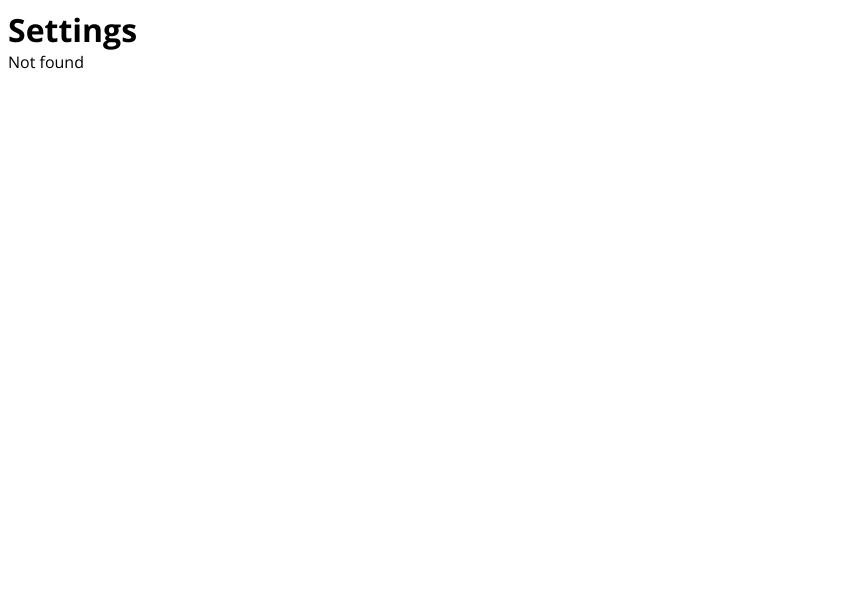
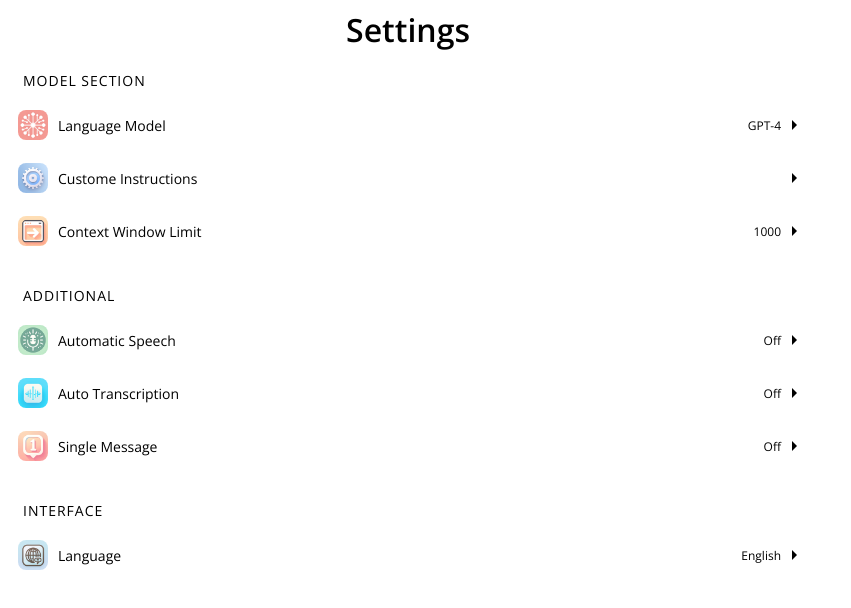
Before and after one commit to Zaza2215/WebAppCourse, a React (Vite) app in the folder front/: page / in a window 1280 px wide. Before the commit this address had no page. Shown: the top 608 px of the page, without its empty margins (0-851 px from the left). Built offline with nearby package versions, Linux system fonts and the light colour scheme.

Commit message:
Add Setting page

```diff
--- a/front/src/App.scss
+++ b/front/src/App.scss
@@ -39,3 +39,11 @@ a {
 img {
   opacity: 0.8;
 }
+
+.uppercase {
+  text-transform: uppercase;
+}
+
+.letter-spacing {
+  letter-spacing: 1px;
+}
--- a/front/src/App.tsx
+++ b/front/src/App.tsx
@@ -1,7 +1,7 @@
 import "./App.scss"
 import {BrowserRouter, Routes, Route} from "react-router-dom"
 import NotFound from "./pages/NotFound.tsx"
-import Settings from "./pages/Settings.tsx"
+import Settings from "./pages/Settings/Settings.tsx"
 
 function App() {
     return (
--- /dev/null
+++ b/front/src/components/Icons/Icons.scss
@@ -0,0 +1,6 @@
+@import "../../assets/styles/variables.scss";
+
+
+svg {
+  stroke: $tg-theme-accent;
+}
--- /dev/null
+++ b/front/src/components/Icons/Icons.tsx
@@ -0,0 +1,20 @@
+import "./Icons.scss"
+
+function ArrowIcon() {
+    return (
+        <svg
+            width="7"
+            height="12"
+            viewBox="0 0 7 12"
+            xmlns="http://www.w3.org/2000/svg">
+            <path
+                d="M1 1L6 6L1 11"
+                strokeWidth="2"
+                strokeLinecap="round"
+                strokeLinejoin="round"></path>
+        </svg>
+
+    )
+}
+
+export default ArrowIcon
--- /dev/null
+++ b/front/src/components/Settings/SettingCard.scss
@@ -0,0 +1,41 @@
+@import "../../assets/styles/variables.scss";
+
+.card {
+  display: grid;
+  background: $tg-theme-secondary-bg;
+  padding: 10px;
+  border-radius: 8px;
+
+  &__left {
+    display: flex;
+    justify-content: start;
+    align-items: center;
+    gap: 10px;
+    grid-row: 1;
+  }
+
+  &__icon {
+    border-radius: 8px;
+    width: 30px;
+    height: 30px;
+  }
+
+  &__title {
+    font-size: 14px;
+    color: $tg-theme-text;
+    text-transform: capitalize;
+  }
+
+  &__right {
+    display: flex;
+    justify-content: end;
+    align-items: center;
+    gap: 10px;
+    grid-row: 1;
+  }
+
+  &__value {
+    font-size: 12px;
+    color: $tg-theme-hint;
+  }
+}
--- /dev/null
+++ b/front/src/components/Settings/SettingCard.tsx
@@ -0,0 +1,46 @@
+import {Link} from "react-router-dom"
+import "./SettingCard.scss"
+import ArrowIcon from "../Icons/Icons.tsx"
+
+
+type SettingCardProps = {
+    title: string,
+    value?: string | number,
+    icon?: string,
+    to: string
+}
+
+
+function SettingCard({title, value, icon, to}: SettingCardProps) {
+    return (
+        <>
+            <Link to={to}>
+                <div className="card">
+                    <div className="card__left">
+                        <div className="card__icon">
+                            <img
+                                src={icon}
+                                className="card__icon"
+                                alt={`${title} icon`}
+                            />
+
+                        </div>
+                        <div className="card__title">
+                            {title}
+                        </div>
+                    </div>
+
+                    <div className="card__right">
+
+                        {value && <div className="card__value">{value}</div>}
+
+                        <ArrowIcon/>
+
+                    </div>
+                </div>
+            </Link>
+        </>
+    )
+}
+
+export default SettingCard
--- a/front/src/pages/Settings.tsx
+++ /dev/null
@@ -1,12 +0,0 @@
-import {Link} from "react-router-dom"
-
-function Settings() {
-    return (
-        <>
-            <h1>Settings</h1>
-            <Link to="/not_found">Not found</Link>
-        </>
-    )
-}
-
-export default Settings
--- /dev/null
+++ b/front/src/pages/Settings/Settings.scss
@@ -0,0 +1,32 @@
+@import "../../assets/styles/variables.scss";
+
+.settings-menu {
+  display: flex;
+  flex-direction: column;
+
+  &__title {
+    display: flex;
+    justify-content: center;
+    font-weight: $font-weight-semibold;
+    margin-bottom: 20px;
+    color: $tg-theme-subtitle-text;
+  }
+
+  .section {
+    margin-bottom: 30px;
+
+    &__title {
+      font-size: 14px;
+      color: $tg-theme-subtitle-text;
+      margin-bottom: 10px;
+      padding-inline-start: 15px;
+      font-weight: $font-weight-regular;
+    }
+
+    &__cards {
+      display: flex;
+      flex-direction: column;
+      gap: 3px;
+    }
+  }
+}
--- /dev/null
+++ b/front/src/pages/Settings/Settings.tsx
@@ -0,0 +1,81 @@
+import SettingCard from "../../components/Settings/SettingCard.tsx"
+import "./Settings.scss"
+
+function Settings() {
+    return (
+        <>
+            <div className="settings-menu">
+
+                <h1 className="settings-menu__title">Settings</h1>
+                <section className="section settings-menu__section">
+                    <h2 className="section__title uppercase letter-spacing">model section</h2>
+                    <div className="section__cards">
+
+                        <SettingCard
+                            title='language model'
+                            icon="./src/assets/icons/language-model.png"
+                            value="GPT-4"
+                            to="/language-model"
+                        />
+                        <SettingCard
+                            title='custome instructions'
+                            icon="./src/assets/icons/custom-instructions.png"
+                            to="/language-model"
+                        />
+                        <SettingCard
+                            title='context window limit'
+                            icon="./src/assets/icons/window-limit.png"
+                            value={1000}
+                            to="/language-model"
+                        />
+
+                    </div>
+                </section>
+
+                <section className="section settings-menu__section">
+                    <h2 className="section__title uppercase letter-spacing">additional</h2>
+                    <div className="section__cards">
+
+                        <SettingCard
+                            title='automatic speech'
+                            icon="./src/assets/icons/auto-speech.png"
+                            value="Off"
+                            to="/language-model"
+                        />
+                        <SettingCard
+                            title='auto transcription'
+                            icon="./src/assets/icons/auto-transcription.png"
+                            value='Off'
+                            to="/language-model"
+                        />
+                        <SettingCard
+                            title='single message'
+                            icon="./src/assets/icons/single-message.png"
+                            value='Off'
+                            to="/language-model"
+                        />
+
+                    </div>
+                </section>
+
+                <section className="section settings-menu__section">
+                    <h2 className="section__title uppercase letter-spacing">interface</h2>
+                    <div className="section__cards">
+
+                        <SettingCard
+                            title='language'
+                            icon="./src/assets/icons/language-interface.png"
+                            value="English"
+                            to="/language-model"
+                        />
+
+                    </div>
+                </section>
+
+            </div>
+
+        </>
+    )
+}
+
+export default Settings
```
